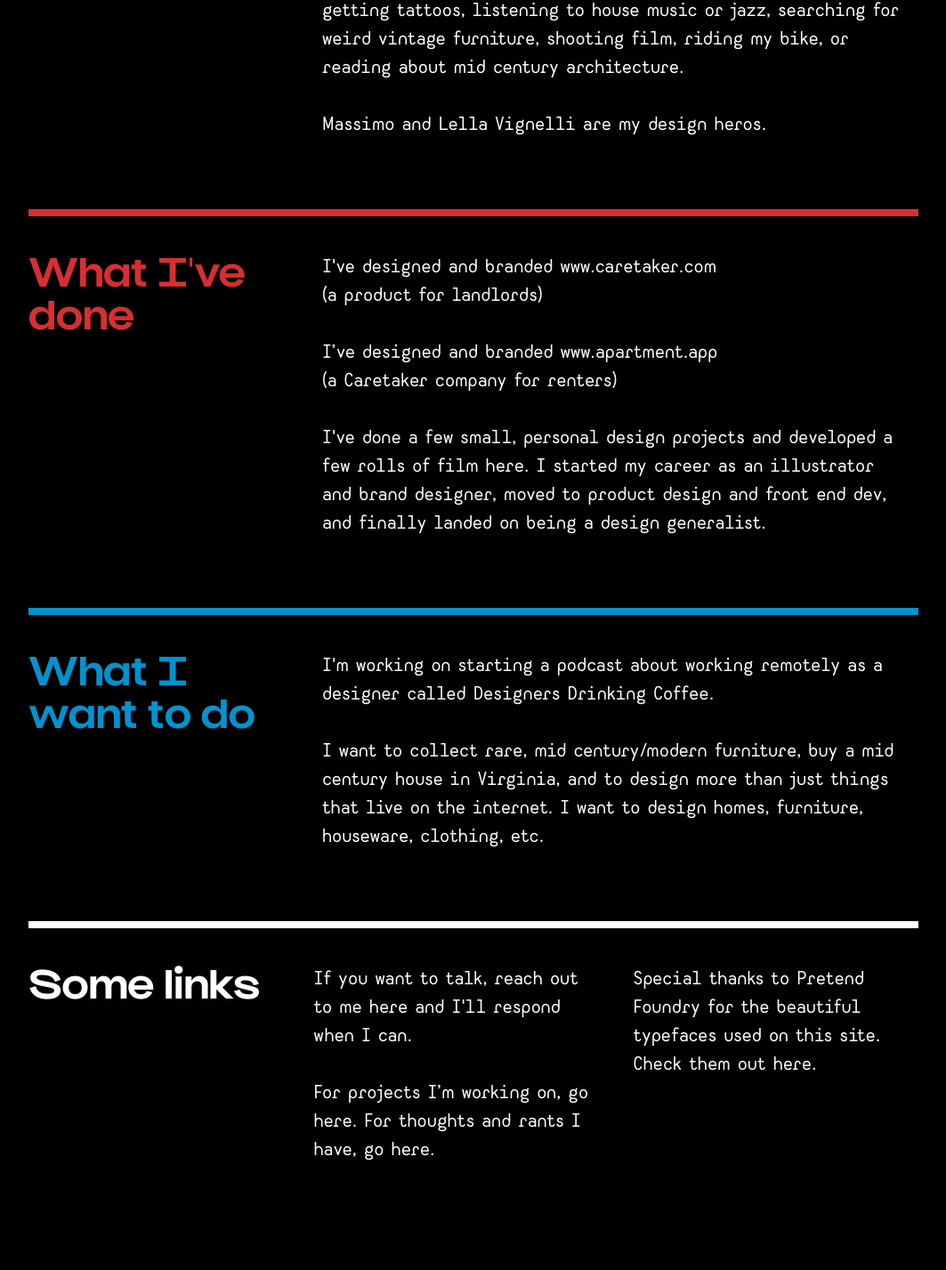
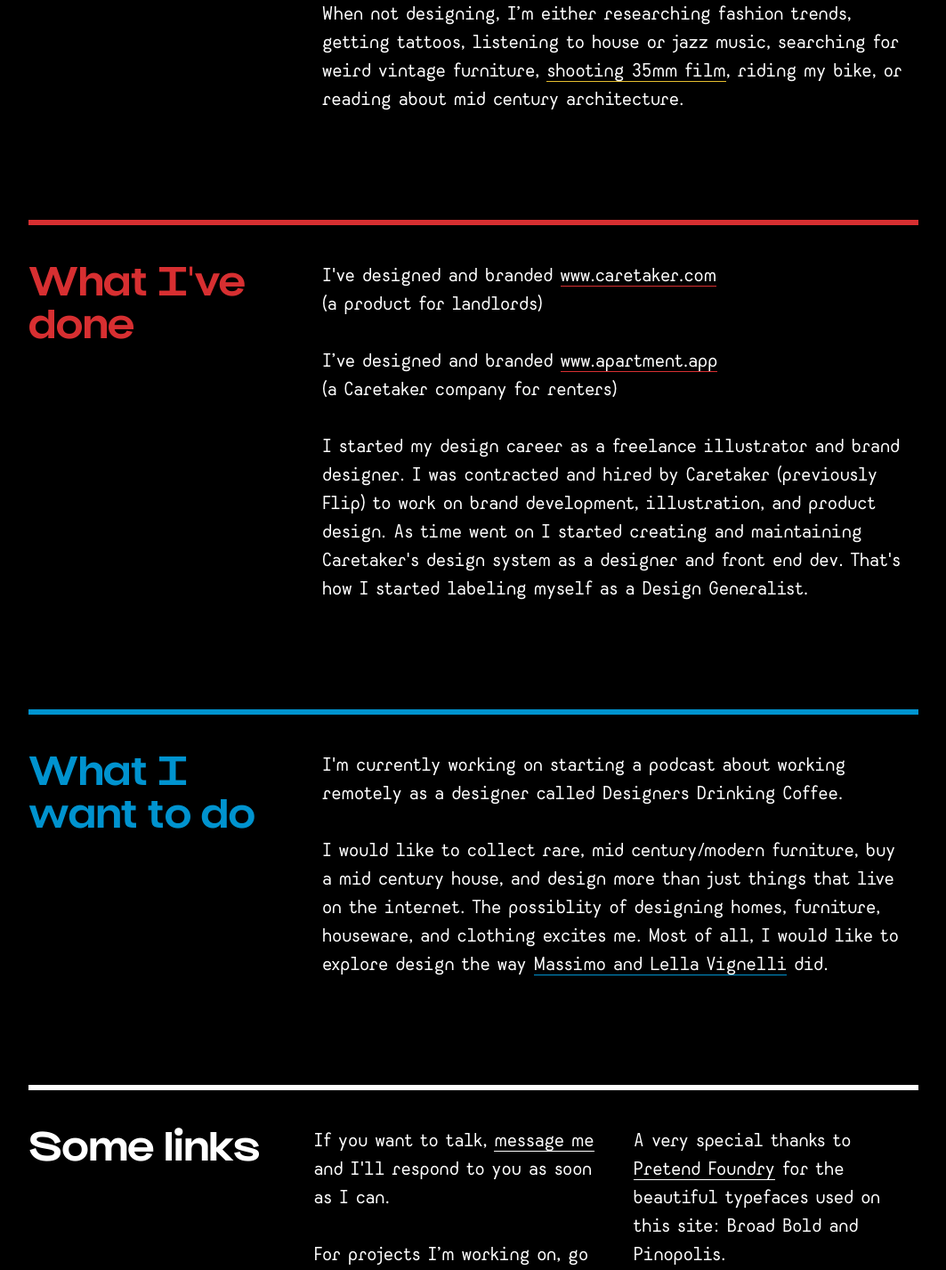
Before and after one commit to jonhargreaves/personal-site, a React (Create React App) app: page / in a window 1280 px wide. Shown: the part 873-2300 px from the top of the page at 89% size, without its empty margins (108-1171 px from the left). Built offline with nearby package versions, Linux system fonts and the light colour scheme.

Commit message:
Added every link.

```diff
--- a/public/index.html
+++ b/public/index.html
@@ -7,7 +7,7 @@
     <meta name="theme-color" content="#000000" />
     <meta
       name="Jon Hargreaves"
-      content="Design generalist | Currently Head of Design at Caretaker"
+      content="Design generalist | Head of Design at Caretaker"
     />
     <link rel="apple-touch-icon" href="%PUBLIC_URL%/logo192.png" />
     <!--
--- a/src/App.css
+++ b/src/App.css
@@ -25,7 +25,7 @@
 .app-section__yellow-divider,
 .app-section__red-divider,
 .app-section__blue-divider {
-  height: 8px;
+  height: 6px;
   width: 100%;
 }
 
@@ -75,6 +75,31 @@
   color: #0093CF;
 }
 
+.app-section__white-link,
+.app-section__yellow-link,
+.app-section__red-link,
+.app-section__blue-link {
+  border-bottom: 1px solid #FFF;
+  color: #FFF;
+  text-decoration: none;
+}
+
+.app-section__yellow-link {
+  border-bottom: 1px solid #E6BE2F;
+}
+
+.app-section__red-link {
+  border-bottom: 1px solid #D72F31;
+}
+
+.app-section__blue-link {
+  border-bottom: 1px solid #0093CF;
+}
+
+a:hover {
+  color: #AAA;
+}
+
 .app-section__medium-text-column {
   width: 66%;
 }
--- a/src/App.tsx
+++ b/src/App.tsx
@@ -14,8 +14,9 @@ function App() {
         <div className="app-section__vertical-spacing" />
         <div className="app-section__vertical-spacing" />
         <h3>
-          Design generalist
+          Design Generalist
         </h3>
+        <div className="app-section__vertical-spacing" />
         <div className="app-section__vertical-spacing" />
         <div className="app-section__vertical-spacing" />
         <div className="app-section__yellow-divider" />
@@ -29,19 +30,17 @@ function App() {
           </div>
           <div className="app-section__medium-text-column">
             <p>
-              I'm a designer who works remotely as the Head of Design at Caretaker. We are attempting to disrupt the property management and rental industry with our software.
+              I'm a designer working remotely as the Head of Design at <a href="https://caretaker.com/" className="app-section__yellow-link">Caretaker</a>. We are attempting to disrupt the property management and rental industry with our property management software.
               <br />
               <br />
               I’m currently not freelancing.
               <br />
               <br />
-              When not designing, I’m either researching fashion trends, getting tattoos, listening to house music or jazz, searching for weird vintage furniture, shooting film, riding my bike, or reading about mid century architecture.
-              <br />
-              <br />
-              Massimo and Lella Vignelli are my design heros.
+              When not designing, I’m either researching fashion trends, getting tattoos, listening to house or jazz music, searching for weird vintage furniture, <a href="https://www.instagram.com/jonhargreaves.film/?hl=en" className="app-section__yellow-link">shooting 35mm film</a>, riding my bike, or reading about mid century architecture.
             </p>
           </div>
         </div>
+        <div className="app-section__vertical-spacing" />
         <div className="app-section__vertical-spacing" />
         <div className="app-section__vertical-spacing" />
         <div className="app-section__red-divider" />
@@ -55,18 +54,20 @@ function App() {
           </div>
           <div className="app-section__medium-text-column">
             <p>
-              I've designed and branded www.caretaker.com<br />
+              I've designed and branded <a href="https://caretaker.com/" className="app-section__red-link">www.caretaker.com</a><br />
               (a product for landlords)
               <br />
               <br />
-              I’ve designed and branded www.apartment.app<br />
+              I’ve designed and branded <a href="https://apartment.app/" className="app-section__red-link">www.apartment.app</a><br />
               (a Caretaker company for renters)
               <br />
               <br />
-              I've done a few small, personal design projects and developed a few rolls of film here. I started my career as an illustrator and brand designer, moved to product design and front end dev, and finally landed on being a design generalist.
+              I started my design career as a freelance illustrator and brand designer. I was contracted and hired by Caretaker (previously Flip) to work on brand development, illustration, and product design.
+              As time went on I started creating and maintaining Caretaker's design system as a designer and front end dev. That's how I started labeling myself as a Design Generalist.
             </p>
           </div>
         </div>
+        <div className="app-section__vertical-spacing" />
         <div className="app-section__vertical-spacing" />
         <div className="app-section__vertical-spacing" />
         <div className="app-section__blue-divider" />
@@ -80,13 +81,15 @@ function App() {
           </div>
           <div className="app-section__medium-text-column">
             <p>
-              I'm working on starting a podcast about working remotely as a designer called Designers Drinking Coffee.
+              I'm currently working on starting a podcast about working remotely as a designer called Designers Drinking Coffee.
               <br />
               <br />
-              I want to collect rare, mid century/modern furniture, buy a mid century house in Virginia, and to design more than just things that live on the internet. I want to design homes, furniture, houseware, clothing, etc.
+              I would like to collect rare, mid century/modern furniture, buy a mid century house, and design more than just things that live on the internet. The possiblity of designing homes, furniture, houseware, and clothing excites me.
+              Most of all, I would like to explore design the way <a href="https://www.rit.edu/vignellicenter/vignelli-legacy" className="app-section__blue-link">Massimo and Lella Vignelli</a> did.
               </p>
           </div>
         </div>
+        <div className="app-section__vertical-spacing" />
         <div className="app-section__vertical-spacing" />
         <div className="app-section__vertical-spacing" />
         <div className="app-section__white-divider" />
@@ -100,16 +103,16 @@ function App() {
           </div>
           <div className="app-section__small-text-column">
             <p>
-              If you want to talk, reach out to me here and I'll respond when I can.
+              If you want to talk, <a href="mailto:jhargreavesdesigns@gmail.com" className="app-section__white-link">message me</a> and I'll respond to you as soon as I can.
               <br />
               <br />
-              For projects I’m working on, go here. For thoughts and rants I have, go here.
+              For projects I’m working on, go <a href="https://www.instagram.com/jonhargreaves/?hl=en" className="app-section__white-link">here</a>. For thoughts and rants I have, go <a href="https://twitter.com/shml_onathan?lang=en" className="app-section__white-link">here</a>.
             </p>
           </div>
           <div className="app-section__horizontal-spacing" />
           <div className="app-section__small-text-column">
             <p>
-              Special thanks to Pretend Foundry for the beautiful typefaces used on this site. Check them out here.
+              A very special thanks to <a href="https://pretendfoundry.com/" className="app-section__white-link">Pretend Foundry</a> for the beautiful typefaces used on this site: Broad Bold and Pinopolis.
             </p>
           </div>
         </div>
```
Also changed, not shown: 1 other file (tests, documents, lock files or other folders).
